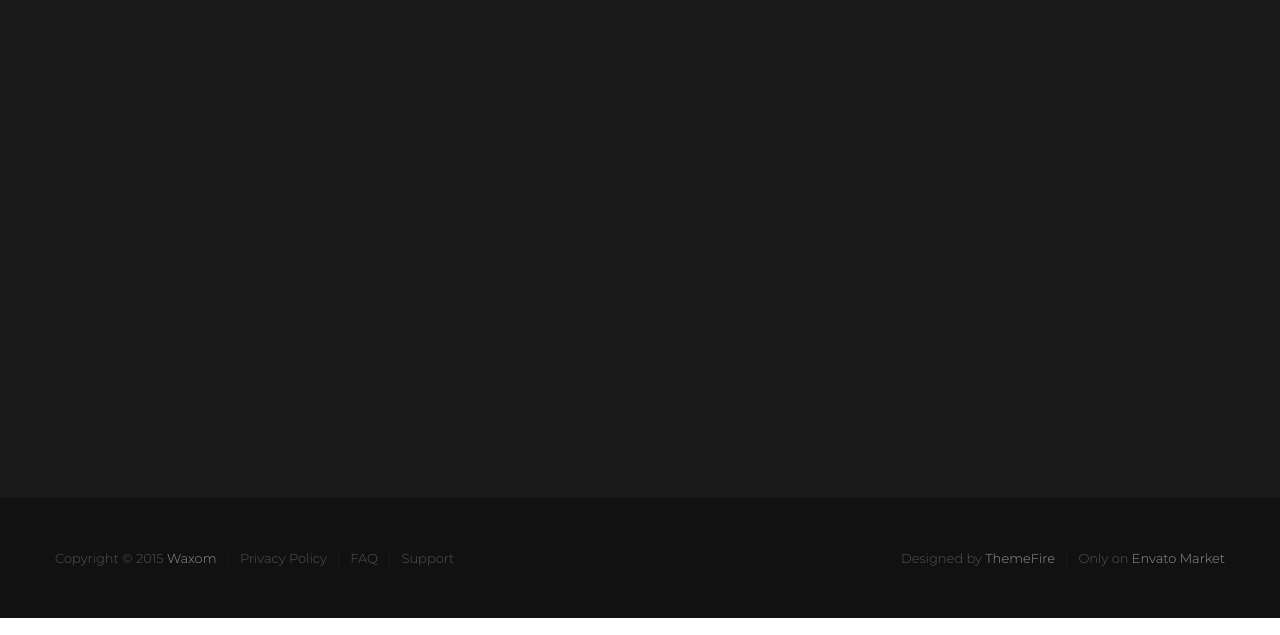
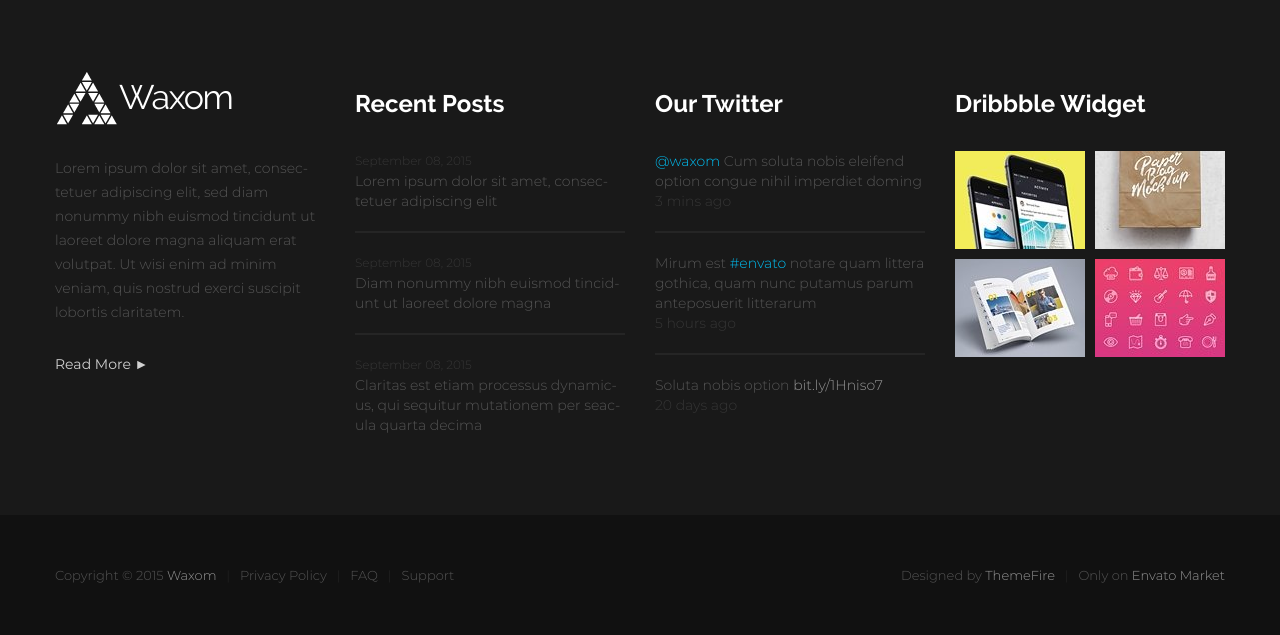
Before and after one commit to BruTyler/HML-template-Blog, a plain HTML site: page index.html in a window 1280 px wide. Shown: the part 6478-7113 px from the top of the page. Drawn offline with Linux system fonts and the light colour scheme.

Commit message:
footer complete

```diff
--- a/css/style.css
+++ b/css/style.css
@@ -143,8 +143,13 @@ input {
     color: #959595
 }
 
+.g-href-twit {
+    color: #00bff3;
+}
+
 .g-href-grey:hover,
-.g-href-dark:hover {
+.g-href-dark:hover,
+.g-href-twit:hover {
     color: #c7b299;
 }
 
@@ -846,7 +851,6 @@ input {
 .statist__global-wrapper {
     padding-top: 70px;
     padding-bottom: 60px;
-    flex: row nowrap;
     justify-content: center;
     align-items: flex-end;
 }
@@ -1125,7 +1129,7 @@ input {
 }
 
 .brands__link:last-child {
-    margin-right: none;
+    margin-right: 0;
 }
 
 .brands__logo {
@@ -1135,6 +1139,118 @@ input {
 .brands__logo:hover {
     filter: invert(30%);
     cursor: pointer;
+}
+
+.about {
+    width: 100%;
+    min-height: 508px;
+    background-color: #191919;
+    -moz-hyphens: auto;
+    -webkit-hyphens: auto;
+    -ms-hyphens: auto;
+}
+
+.about__global-wrapper {
+    display: flex;
+    justify-content: space-between;
+    padding-top: 80px;
+    padding-bottom: 80px;
+}
+
+.about__column {
+    width: 270px;
+    display: flex;
+    flex-direction: column;
+    text-align: left;
+}
+
+.about__general-info {
+    font-family: Montserrat;
+    font-size: 14px;
+    line-height: 24px;
+    font-weight: 300;
+    color: #555555;
+    padding-bottom: 30px;
+    padding-top: 30px;
+}
+
+.about__title {
+    font-family: Raleway;
+    font-size: 24px;
+    line-height: 1.2;
+    font-weight: 700;
+    color: #ffffff;
+    padding-bottom: 33px;
+    padding-top: 20px;
+}
+
+.about__post:hover .about__post-date {
+    color: #fff;
+}
+
+.about__post:hover .about__post-txt {
+    color: #c7b299;
+}
+
+.about__post-date {
+    font-family: Montserrat;
+    font-size: 12px;
+    line-height: 20px;
+    font-weight: 300;
+    color: #363636;
+    padding-bottom: 10px;
+}
+
+.about__post-txt {
+    font-family: Montserrat;
+    font-size: 14px;
+    line-height: 20px;
+    font-weight: 300;
+    color: #555555;
+}
+
+.about__post-divider {
+    height: 2px;
+    background-color: #252525;
+    margin: 20px 0;
+    border: none;
+}
+
+.about__general-link {
+    font-family: Montserrat;
+    font-size: 14px;
+    line-height: 20px;
+    font-weight: 400;
+    color: #d1d1d1;
+}
+
+.about__widget-wrapper {
+    display: flex;
+    width: 100%;
+    height: 206px;
+    flex-wrap: wrap;
+    justify-content: space-between;
+    align-content: space-between;
+}
+
+.about__widget {
+    width: 130px;
+    height: 98px;
+}
+
+.posts__twit {
+    font-family: Montserrat;
+    font-size: 14px;
+    line-height: 20px;
+    font-weight: 300;
+}
+
+.posts__twit-txt {
+    color: #555555;
+}
+
+.posts__twit-date {
+    color: #363636;
 }
 
 .copyright {
@@ -1162,9 +1278,3 @@ input {
 .copyright__divider {
     color: #252525;
 }
-
-.news {
-    width: 100%;
-    min-height: 508px;
-    background-color: #191919;
-}
--- a/index.html
+++ b/index.html
@@ -1,5 +1,6 @@
 <!DOCTYPE html>
 <html lang="en">
+
 <head>
     <meta charset="UTF-8">
     <title>PSD</title>
@@ -442,7 +443,63 @@
             </section>
         </main>
         <footer>
-            <section class="news"></section>
+            <section class="about">
+                <div class="about__global-wrapper g-autonomous-box">
+                    <div class="about__column">
+                        <a href="index.html" class="header__logo-holder g-href-light">
+                            <svg class="header__logo">
+                                <use xlink:href="#logo"></use>
+                            </svg>
+                            Waxom
+                        </a>
+                        <p class="about__general-info">Lorem ipsum dolor sit amet, consec&shy;tetuer adipiscing elit, sed diam nonummy nibh euismod tincidunt ut laoreet dolore magna aliquam erat volutpat. Ut wisi enim ad minim veniam, quis nostrud exerci suscipit lobortis claritatem.</p>
+                        <a href="#" class="about__general-link g-href-light">Read More &#9658;</a>
+                    </div>
+                    <div class="about__column">
+                        <span class="about__title">Recent Posts</span>
+                        <a href="#" class="about__post">
+                            <time class="about__post-date" datetime="2015-09-08">September 08, 2015</time>
+                            <p class="about__post-txt">Lorem ipsum dolor sit amet, consec&shy;tetuer adipiscing elit</p>
+                        </a>
+                        <hr class="about__post-divider">
+                        <a href="#" class="about__post">
+                            <time class="about__post-date" datetime="2015-09-08">September 08, 2015</time>
+                            <p class="about__post-txt">Diam nonummy nibh euismod tincid&shy;unt ut laoreet dolore magna</p>
+                        </a>
+                        <hr class="about__post-divider">
+                        <a href="#" class="about__post">
+                            <time class="about__post-date" datetime="2015-09-08">September 08, 2015</time>
+                            <p class="about__post-txt">Claritas est etiam processus dynamic&shy;us, qui sequitur mutationem per seac&shy;ula quarta decima</p>
+                        </a>
+                    </div>
+                    <div class="about__column">
+                        <span class="about__title">Our Twitter</span>
+                        <div class="posts__twit">
+                            <p class="posts__twit-txt"><a href="#" class="g-href-twit">@waxom</a> Cum soluta nobis eleifend option congue nihil imperdiet doming</p>
+                            <time class="posts__twit-date" datetime="2016-09-30T09:54">3 mins ago</time>
+                        </div>
+                        <hr class="about__post-divider">
+                        <div class="posts__twit">
+                            <p class="posts__twit-txt">Mirum est <a href="#" class="g-href-twit">#envato</a> notare quam littera gothica, quam nunc putamus parum anteposuerit litterarum</p>
+                            <time class="posts__twit-date" datetime="2016-11-19T09:54">5 hours ago</time>
+                        </div>
+                        <hr class="about__post-divider">
+                        <div class="posts__twit">
+                            <p class="posts__twit-txt">Soluta nobis option <a href="#" class="g-href-grey">bit.ly/1Hniso7</a></p>
+                            <time class="posts__twit-date" datetime="2016-09-15T10:00">20 days ago</time>
+                        </div>
+                    </div>
+                    <div class="about__column">
+                        <span class="about__title">Dribbble Widget</span>
+                        <div class="about__widget-wrapper">
+                            <img src="img/photo_news2.jpg" alt="widget" class="about__widget" width="130" height="98">
+                            <img src="img/photo_news3.jpg" alt="widget" class="about__widget" width="130" height="98">
+                            <img src="img/photo_news4.jpg" alt="widget" class="about__widget" width="130" height="98">
+                            <img src="img/photo_news1.jpg" alt="widget" class="about__widget" width="130" height="98">
+                        </div>
+                    </div>
+                </div>
+            </section>
             <section class="copyright">
                 <div class="copyright__global-wrapper g-autonomous-box">
                     <nav>
@@ -496,5 +553,8 @@
             controlLayer.style.zIndex = "1";
             video.load();
         }
+
     </script>
-</body></html>
+</body>
+
+</html>
```
